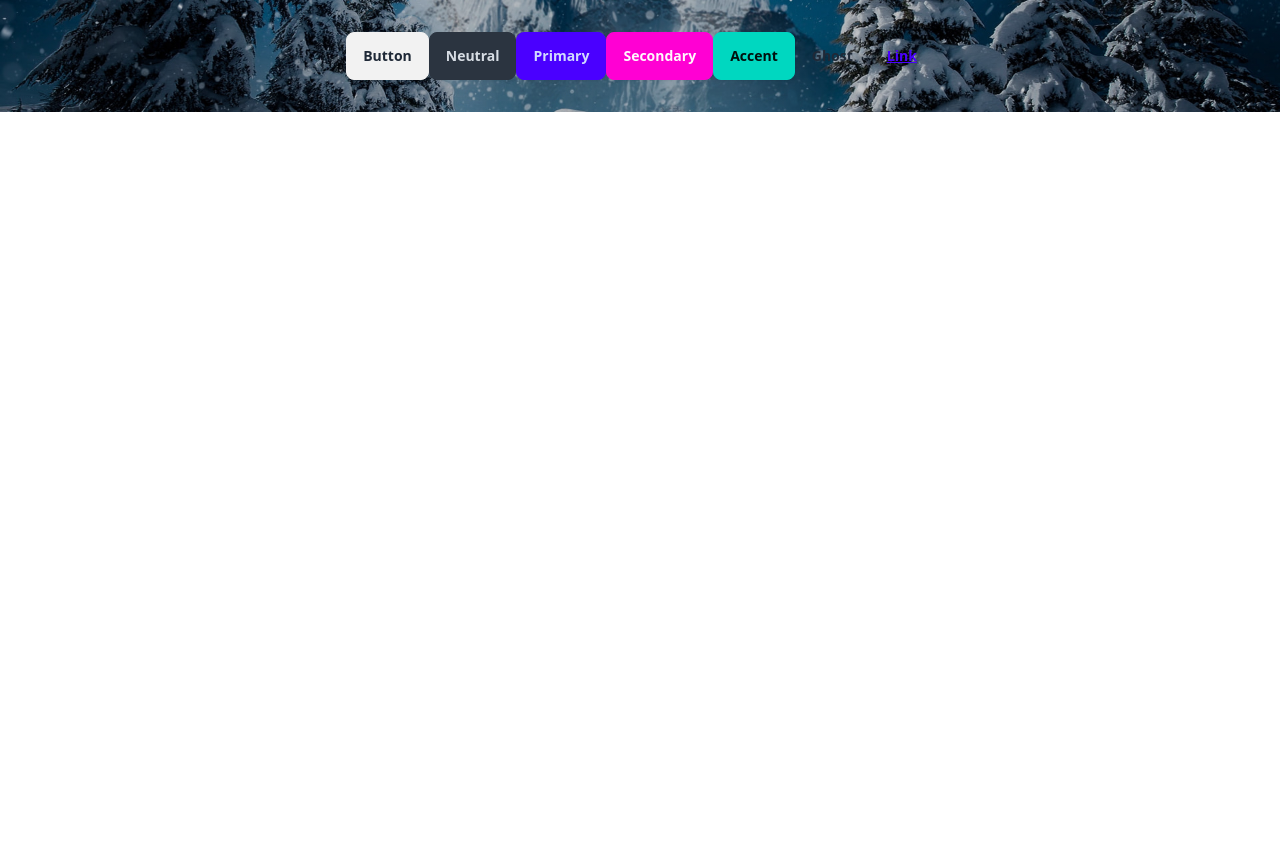
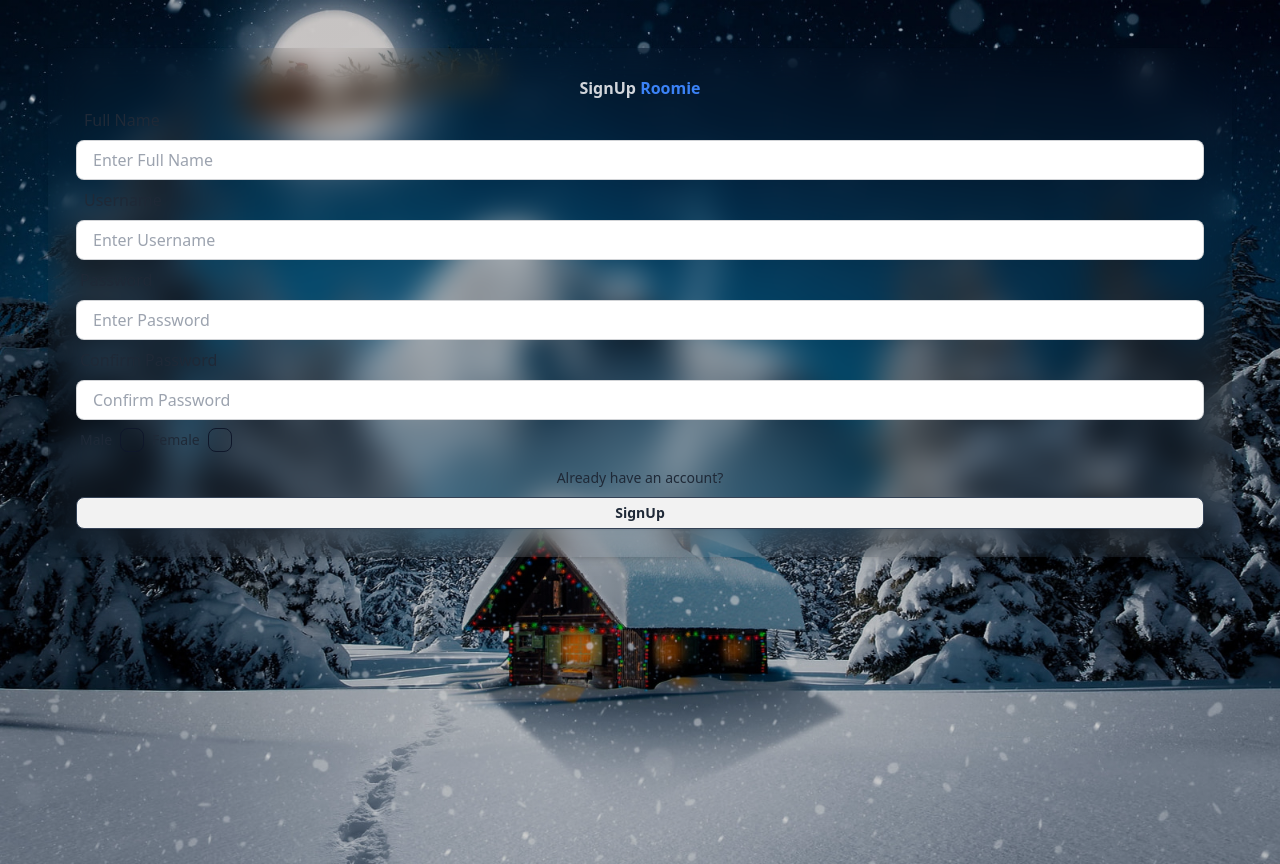
Before and after one commit to Akash09783/Vite-React-Chatt-App-Frontend, a React (Vite) app: page / in a window 1280 px wide. Before the commit the page ends 800 px from the top, so only its background shows below. Built offline with nearby package versions, Linux system fonts and the light colour scheme.

Commit message:
login and signup page style done

```diff
--- a/src/App.jsx
+++ b/src/App.jsx
@@ -1,21 +1,16 @@
 
 
 import './App.css'
+// import Login from './pages/login/Login'
+import SignUp from './pages/signup/SignUp'
 
 function App() {
 
 
-  return (
-    <>
-<button className="btn">Button</button>
-<button className="btn btn-neutral">Neutral</button>
-<button className="btn btn-primary">Primary</button>
-<button className="btn btn-secondary">Secondary</button>
-<button className="btn btn-accent">Accent</button>
-<button className="btn btn-ghost">Ghost</button>
-<button className="btn btn-link">Link</button>
-    </>
-  )
+  return <div className=' p-4 h-screen flex-items-center justify-center'>
+    <SignUp/>
+  </div>
+
 }
 
 export default App
--- a/src/index.css
+++ b/src/index.css
@@ -3,7 +3,7 @@
 @tailwind utilities;
 
 body {
-	background: linear-gradient(rgba(0, 0, 0, 0.2), rgba(0, 0, 0, 0.2)), url("/bg.png");
+	background: linear-gradient(rgba(0, 0, 0, 0.2), rgba(0, 0, 0, 0.2)), url("../public/bg.png");
 	background-repeat: no-repeat;
 	background-size: cover;
 	background-position: center;
--- a/src/pages/login/Login.jsx
+++ b/src/pages/login/Login.jsx
@@ -0,0 +1,47 @@
+const Login = () => {
+  return (
+    <div className="flex flex-col items-center justify-center min-w-96 mx-auto">
+      <div className=" w-full w-80 p-7 rounded-lg shadow-md bg-gray-400 bg-clip-padding backdrop-filter backdrop-blur-lg bg-opacity-0">
+        <h1 className="text-3x2 font-semibold text-center text-gray-300">
+          Login
+          <span className="text-blue-500"> Roomie</span>
+        </h1>
+
+        <form>
+          <div>
+            <label className="label p-2">
+              <span className="text-base label-text">Username</span>
+            </label>
+            <input
+              type="text"
+              placeholder="Enter username"
+              className="w-full input input-bordered h-10"
+            />
+          </div>
+
+          <div>
+            <label className="label">
+              <span className="text-base label-text">Password</span>
+            </label>
+            <input
+              type="password"
+              placeholder="Enter Password"
+              className="w-full input input-bordered h-10"
+            />
+          </div>
+          <a
+            href="#"
+            className="text-sm  hover:underline hover:text-blue-600 mt-2 inline-block"
+          >
+            {"Don't"} have an account?
+          </a>
+
+          <div>
+            <button className="btn btn-block btn-sm mt-2">Login</button>
+          </div>
+        </form>
+      </div>
+    </div>
+  );
+};
+export default Login;
--- /dev/null
+++ b/src/pages/signup/GenderCheckbox.jsx
@@ -0,0 +1,20 @@
+const GenderCheckbox = () => {
+  return (
+    <div className="flex">
+      <div className="form-control">
+        <label className={`label gap-2 cursor-pointer`}>
+          <span className="label-text">Male</span>
+          <input type="checkbox" className="checkbox border-slate-900" />
+        </label>
+      </div>
+      <div className="form-control">
+        <label className={`label gap-2 cursor-pointer`}>
+          <span className="label-text">Female</span>
+          <input type="checkbox" className="checkbox border-slate-900" />
+        </label>
+      </div>
+    </div>
+  );
+};
+
+export default GenderCheckbox;
--- a/src/pages/signup/SignUp.jsx
+++ b/src/pages/signup/SignUp.jsx
@@ -1,7 +1,70 @@
+import GenderCheckbox from "./GenderCheckbox";
 
 const SignUp = () => {
-    return   <div> SignUp </div>
+    return      <div className="  flex flex-col items-center justify-center min-w-96 mx-auto">
+    <div className=" w-full w-80 p-7 rounded-lg shadow-md bg-gray-400 bg-clip-padding backdrop-filter backdrop-blur-lg bg-opacity-0">
+      <h1 className="text-3x1 font-semibold text-center text-gray-300">
+        SignUp
+        <span className="text-blue-500"> Roomie</span>
+      </h1>
 
-  }
+      <form>
+        <div className="w-130" >
+          <label className="label p-2">
+            <span className="text-base label-text">Full Name</span>
+          </label>
+          <input
+            type="text"
+            placeholder="Enter Full Name"
+            className="w-full input input-bordered h-10 w-130 "
+          />
+        </div>
+        <div>
+          <label className="label p-2">
+            <span className="text-base label-text">Username</span>
+          </label>
+          <input
+            type="text"
+            placeholder="Enter Username"
+            className="w-full input input-bordered h-10 w-150"
+          />
+        </div>
+
+        <div>
+          <label className="label">
+            <span className="text-base label-text">Password</span>
+          </label>
+          <input
+            type="password"
+            placeholder="Enter Password"
+            className="w-full input input-bordered h-10 w-150"
+          />
+        </div>
+        <div>
+          <label className="label">
+            <span className="text-base label-text">Confirm Password</span>
+          </label>
+          <input
+            type="password"
+            placeholder="Confirm Password"
+            className="w-full input input-bordered h-10 w-150"
+          />
+        </div>
+        <GenderCheckbox/>
+        <a
+          href="#"
+          className="text-sm  hover:underline hover:text-blue-600 mt-2 inline-block"
+        >
+          Already have an account?
+        </a>
+
+        <div>
+          <button className="btn btn-block btn-sm mt-2 border border-slate-700 w-150">SignUp</button>
+        </div>
+      </form>
+    </div>
+  </div>
+
+};
 
   export default SignUp
```
